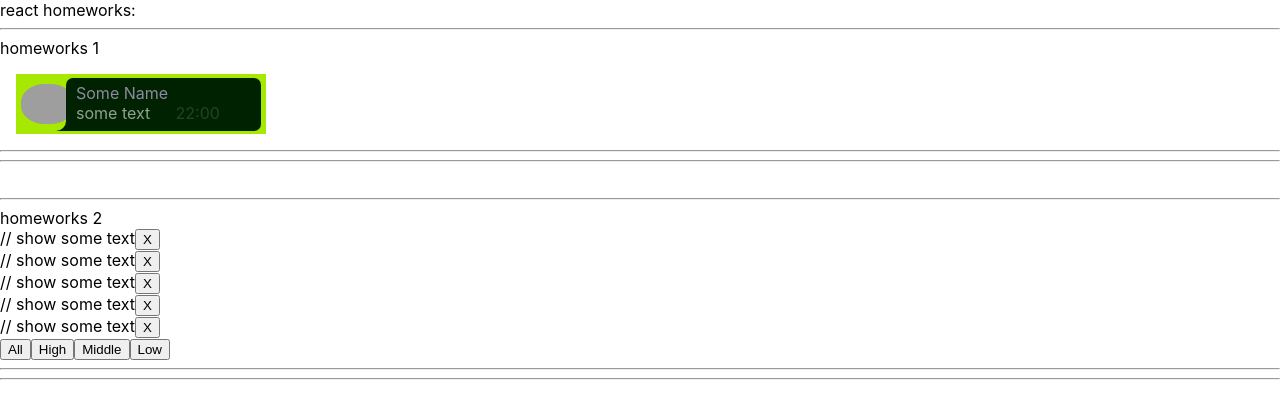
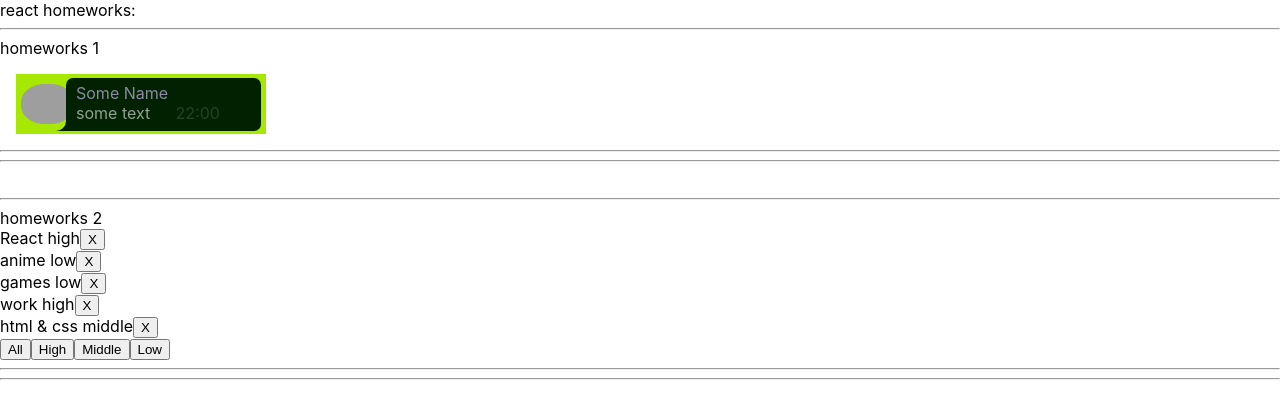
Before and after one commit to feerbax56/homeworksFromIgnat, a React (Create React App) app: page / in a window 1280 px wide. Shown: the top 418 px of the page. Built offline with nearby package versions, Linux system fonts and the light colour scheme; grey boxes are pictures that could not be loaded.

Commit message:
hw2 add set all and etc

```diff
--- a/src/p2-homeworks/h2/Affair.tsx
+++ b/src/p2-homeworks/h2/Affair.tsx
@@ -14,7 +14,9 @@ function Affair(props: AffairPropsType) {
 
     return (
         <div>
-            // show some text
+
+            <span>{props.affair.name} {' '}</span>
+            <span>{props.affair.priority}</span>
 
             <button onClick={deleteCallback}>X</button>
         </div>
--- a/src/p2-homeworks/h2/Affairs.tsx
+++ b/src/p2-homeworks/h2/Affairs.tsx
@@ -1,11 +1,11 @@
 import React from 'react'
 import Affair from './Affair'
-import {AffairType} from './HW2'
+import {AffairType, FilterType} from './HW2'
 
-type AffairsPropsType = { // need to fix any
-    data: any
-    setFilter: any
-    deleteAffairCallback: any
+type AffairsPropsType = { // Done!
+    data: Array<AffairType>
+    setFilter: (filter: FilterType) => void
+    deleteAffairCallback: (_id: number) => void
 }
 
 function Affairs(props: AffairsPropsType) {
@@ -17,10 +17,18 @@ function Affairs(props: AffairsPropsType) {
         />
     ))
 
-    const setAll = () => {} // need to fix
-    const setHigh = () => {}
-    const setMiddle = () => {}
-    const setLow = () => {}
+    const setAll = () => {
+        props.setFilter('all')
+    } // need to fix
+    const setHigh = () => {
+        props.setFilter('high')
+    }
+    const setMiddle = () => {
+        props.setFilter('middle')
+    }
+    const setLow = () => {
+        props.setFilter('low')
+    }
 
     return (
         <div>
```
